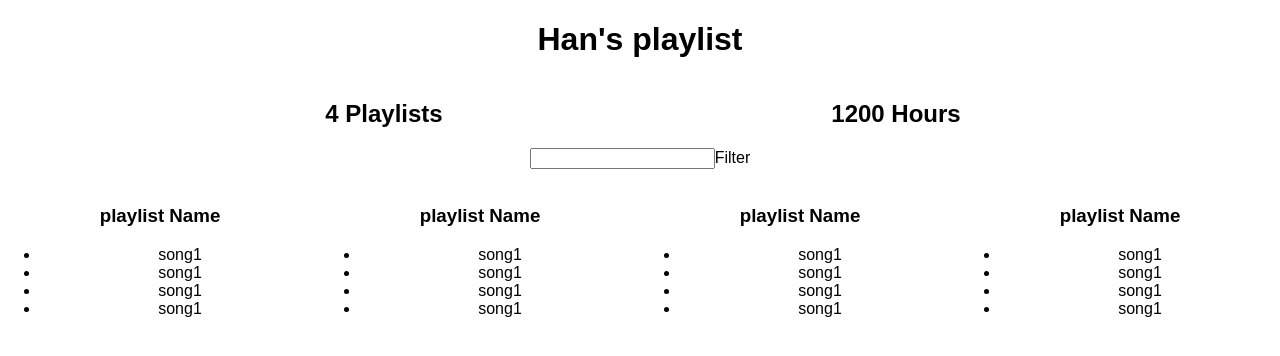
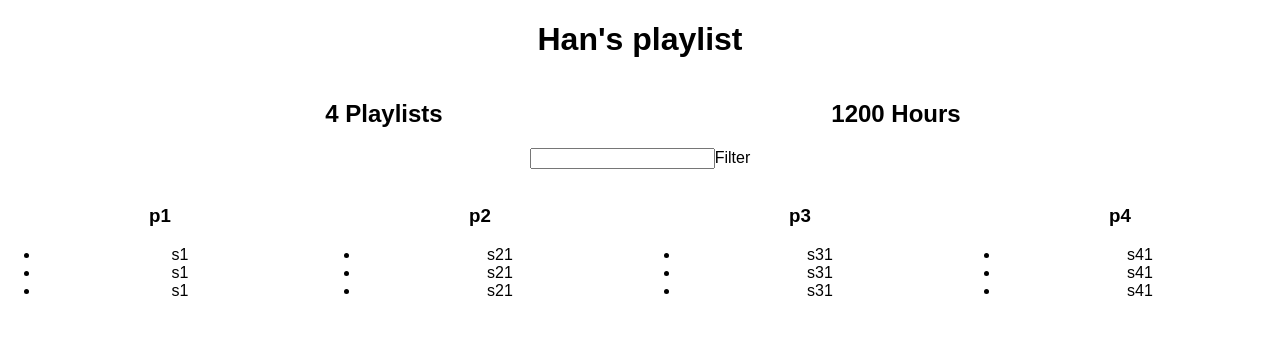
Before and after one commit to zhihanzzh/Spotify-Playlist, a React (Create React App) app: page / in a window 1280 px wide. Shown: the top 356 px of the page. Built offline with nearby package versions, Linux system fonts and the light colour scheme.

Commit message:
added fake songs data

```diff
--- a/src/App.js
+++ b/src/App.js
@@ -66,12 +66,11 @@
     return (
       <div style={{ width: '25%', display: 'inline-block' }}>
         <img />
-        <h3>playlist Name</h3>
+        <h3>{this.props.playlist.name}</h3>
         <ul>
-          <li>song1</li>
-          <li>song1</li>
-          <li>song1</li>
-          <li>song1</li>
+          {this.props.playlist.songs.map(song =>
+          <li>{song.name}</li>
+          )}
         </ul>
       </div>
 
@@ -104,10 +103,10 @@
             <HoursCounter playlists={this.state.serverData.user.playlists}/>
 
             <Filter />
-            <Playlist />
-            <Playlist />
-            <Playlist />
-            <Playlist />
+            {this.state.serverData.user.playlists.map((playlist) => {
+              return <Playlist playlist={playlist} />
+            })}
+
           </div> : <h1>loading...</h1>
         }
       </div>
```
